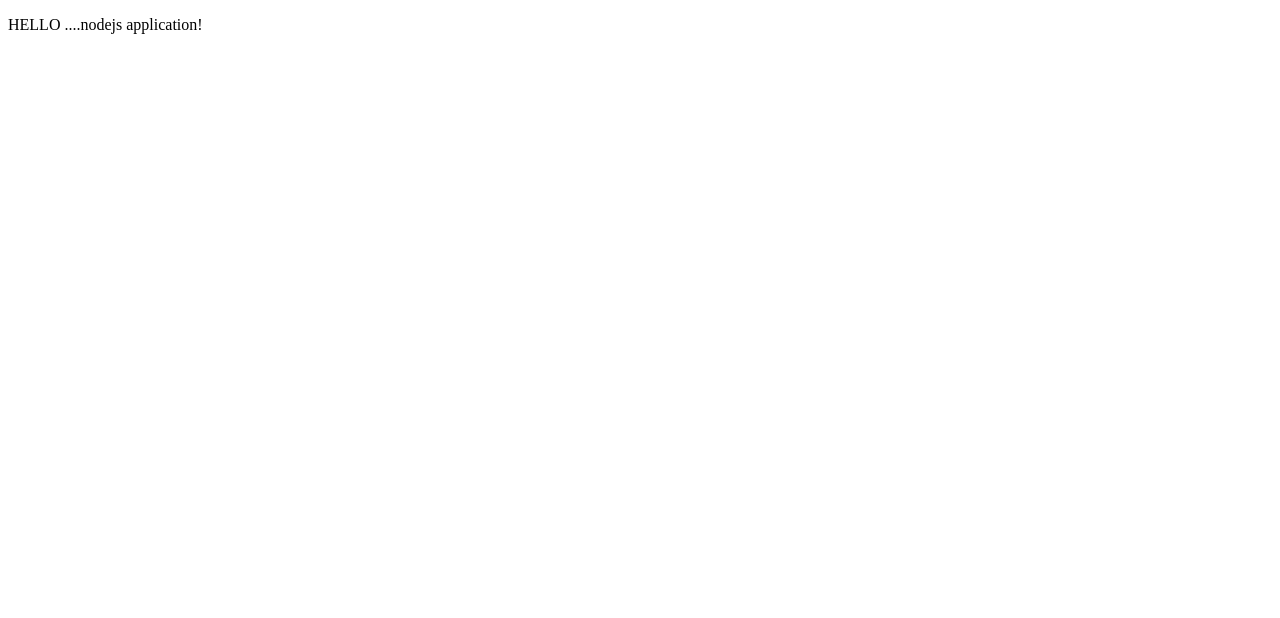
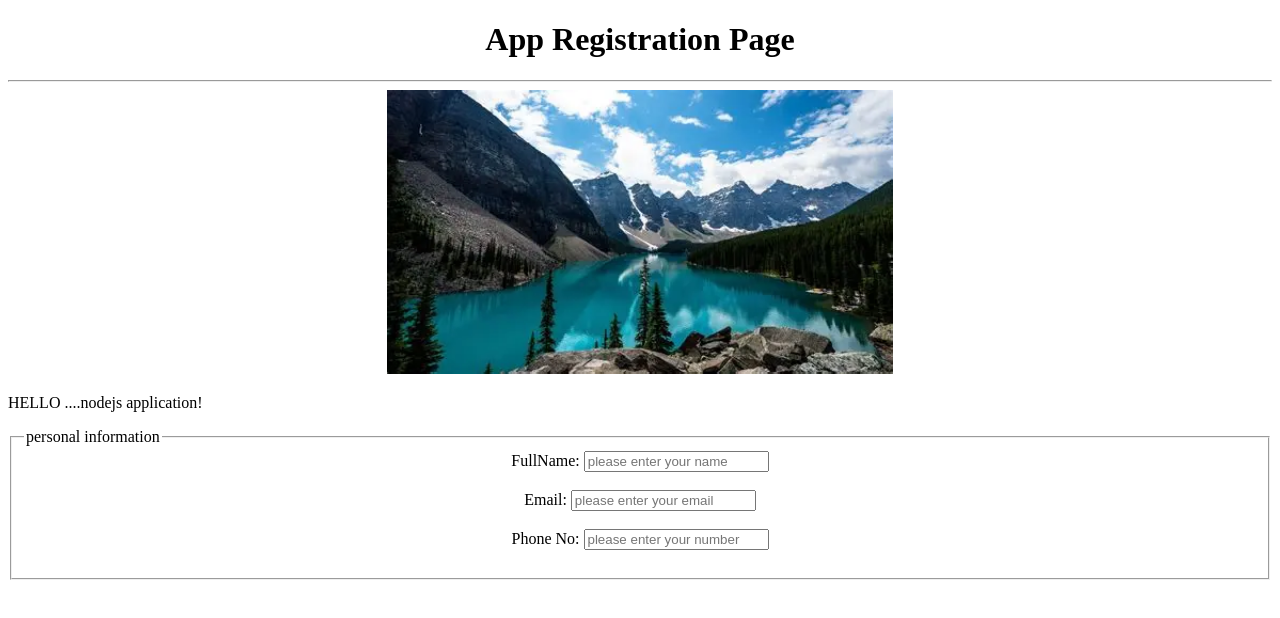
Before and after one commit to sumithasanjay/nodejs-app, a plain HTML site: page index.html in a window 1280 px wide. Drawn offline with Linux system fonts and the light colour scheme.

Commit message:
second commit

```diff
--- /dev/null
+++ b/css/style.css
@@ -0,0 +1,9 @@
+registration-form {
+    background-color: aqua;
+     padding: 20%;
+     border-radius: 2px;
+     display: grid;
+     margin: auto;
+     gap: 2px;
+     grid-template-columns: 1fr 1fr;
+}
--- a/index.html
+++ b/index.html
@@ -1,13 +1,42 @@
 <!DOCTYPE html>
+<link rel="stylesheet", href="css/style.css">
 
 <html>
     <head>
         <title>
             <h1>nodejs</h1>
         </title>
+
     </head>
 
     <body>
+        <center>
+            <h1>App Registration Page</h1>
+            <hr>
+            <img src="assests/dowimage1nload.webp" width="40%">
+        </center>
         <p>HELLO ....nodejs application!</p>
     </body>
+
+    <div>
+        <form class="registration-form">
+            <fieldset>
+                <legend>personal information</legend>
+                <center>
+                <label for="name">FullName:</label>
+                <input type="text" id="name" name="fullName" placeholder="please enter your name" required>
+                <br>
+                <br>
+                <label for="email">Email:</label>
+                <input type="email" id="email" name="Email" placeholder="please enter your email" required>
+<br>
+<br>
+                <label for="ph.no">Phone No:</label>
+                <input type="number" id="ph" name="phone No" placeholder="please enter your number" required>
+           <br>
+           <br>
+           </center>
+            </fieldset>
+        </form>
+    </div>
 </html>
```
Also changed, not shown: assests/dowimage1nload.webp (added).
